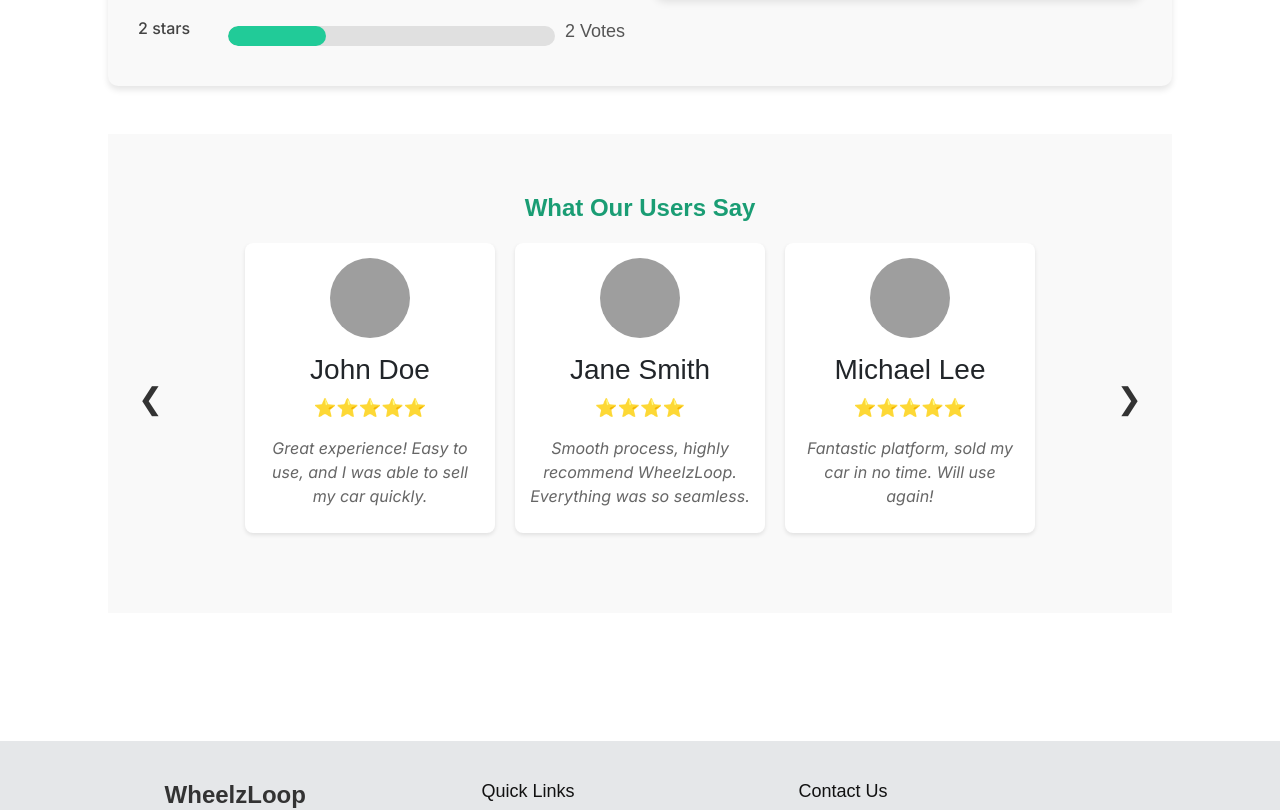
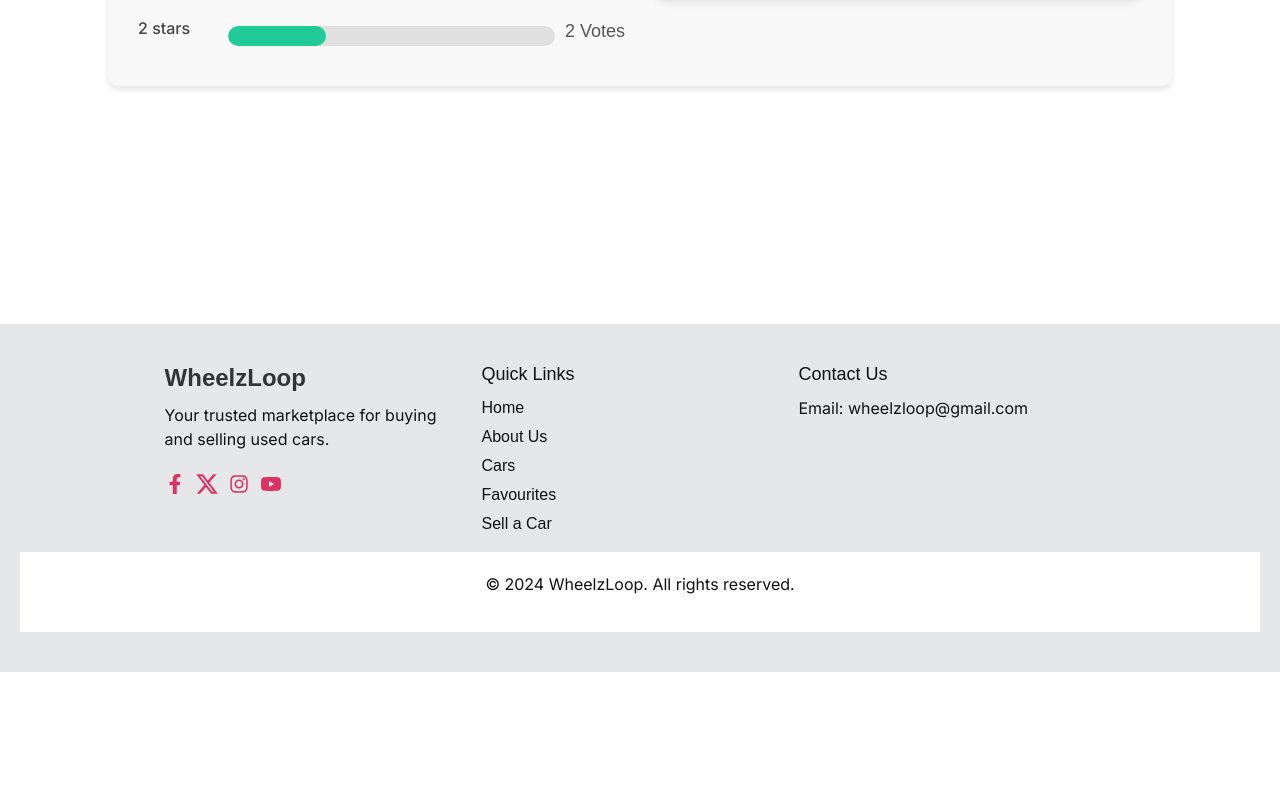
Before and after one commit to Aswin-S44/wheelzloop_react, a React (Create React App) app in the folder frontend/: page /reviews in a window 1280 px wide. Shown: the part 620-1430 px from the top of the page. After the commit the page ends 1292 px from the top, so only its background shows below. Built offline with nearby package versions, Linux system fonts and the light colour scheme; no server answers; grey boxes are pictures that could not be loaded.

Commit message:
some changes done

```diff
--- a/frontend/src/screens/FavouriteScreen/FavouriteScreen.jsx
+++ b/frontend/src/screens/FavouriteScreen/FavouriteScreen.jsx
@@ -30,9 +30,8 @@ function FavouriteScreen() {
             savedIds: favCars,
           }
         );
-
+        setLoading(false);
         if (data && data.cars && data.cars.length > 0) {
-          setLoading(false);
           setSavedCars(data.cars);
         }
       } catch (error) {
--- a/frontend/src/screens/HomeScreen/HomeScreen.jsx
+++ b/frontend/src/screens/HomeScreen/HomeScreen.jsx
@@ -45,9 +45,9 @@ function HomeScreen() {
         <section>
           <FeaturesSection />
         </section>
-        <section>
+        {/* <section>
           <Reviews />
-        </section>
+        </section> */}
         <section>
           <NewsAndResources />
         </section>
--- a/frontend/src/screens/ReviewScreen/ReviewScreen.jsx
+++ b/frontend/src/screens/ReviewScreen/ReviewScreen.jsx
@@ -83,9 +83,9 @@ function ReviewScreen() {
               </div>
             </div>
           </div>
-          <div className="customer-reviews  mt-5">
+          {/* <div className="customer-reviews  mt-5">
             <Reviews />
-          </div>
+          </div> */}
         </div>
       </div>
     </section>
```
